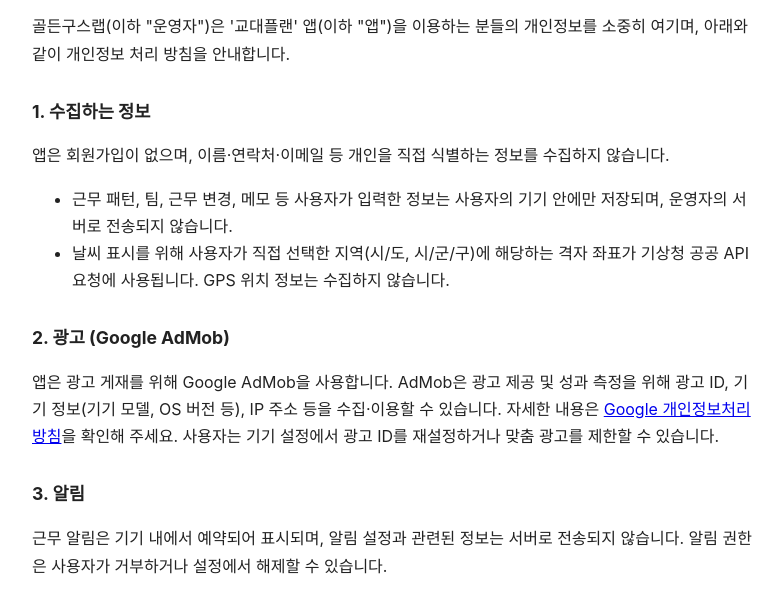
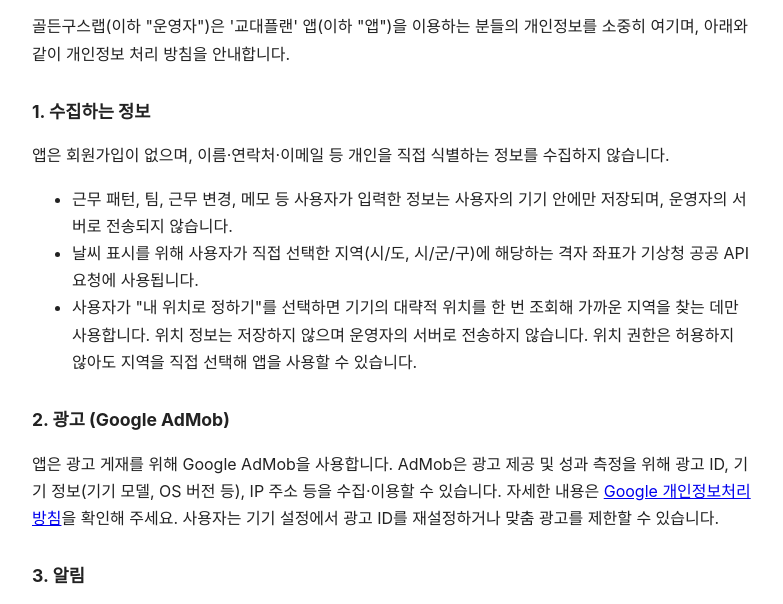
Before and after one commit to goldengooselab/gyodaeplan-privacy, a plain HTML site: page index.html in a window 1280 px wide. Shown: the part 154-758 px from the top of the page, without its empty margins (248-1031 px from the left). Drawn offline with Linux system fonts and the light colour scheme.

Commit message:
Update index.html

```diff
--- a/index.html
+++ b/index.html
@@ -18,7 +18,8 @@ h1{font-size:1.5rem}h2{font-size:1.1rem;margin-top:1.8rem}
 <p>앱은 회원가입이 없으며, 이름·연락처·이메일 등 개인을 직접 식별하는 정보를 수집하지 않습니다.</p>
 <ul>
 <li>근무 패턴, 팀, 근무 변경, 메모 등 사용자가 입력한 정보는 사용자의 기기 안에만 저장되며, 운영자의 서버로 전송되지 않습니다.</li>
-<li>날씨 표시를 위해 사용자가 직접 선택한 지역(시/도, 시/군/구)에 해당하는 격자 좌표가 기상청 공공 API 요청에 사용됩니다. GPS 위치 정보는 수집하지 않습니다.</li>
+<li>날씨 표시를 위해 사용자가 직접 선택한 지역(시/도, 시/군/구)에 해당하는 격자 좌표가 기상청 공공 API 요청에 사용됩니다.</li>
+<li>사용자가 "내 위치로 정하기"를 선택하면 기기의 대략적 위치를 한 번 조회해 가까운 지역을 찾는 데만 사용합니다. 위치 정보는 저장하지 않으며 운영자의 서버로 전송하지 않습니다. 위치 권한은 허용하지 않아도 지역을 직접 선택해 앱을 사용할 수 있습니다.</li>
 </ul>
 
 <h2>2. 광고 (Google AdMob)</h2>
```
